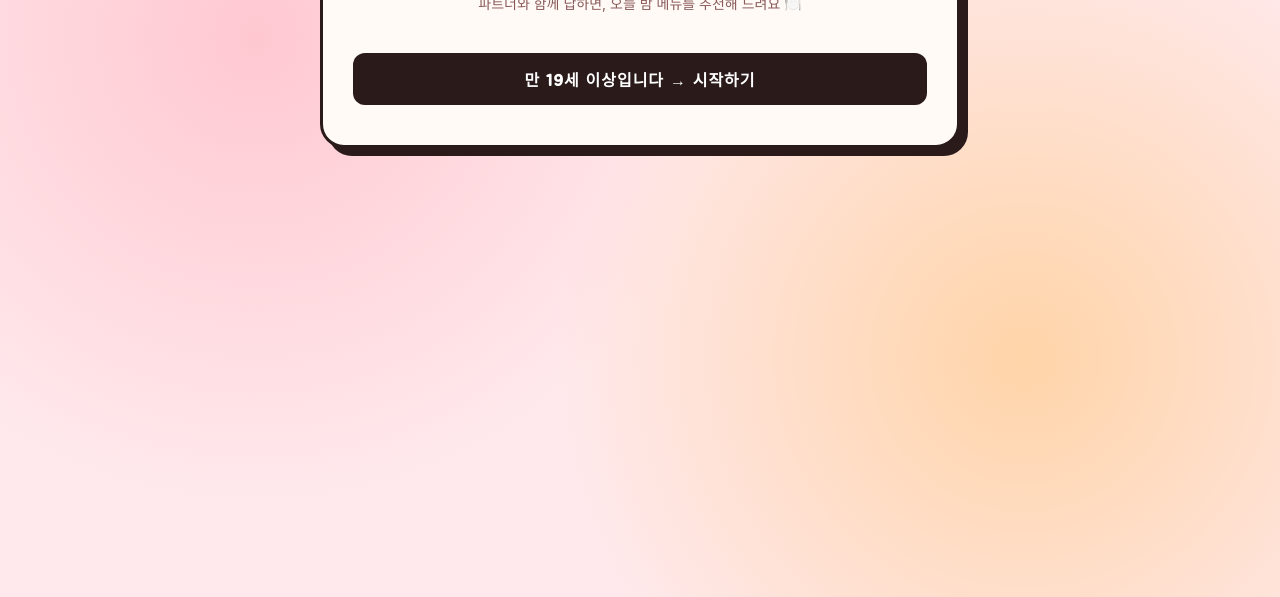
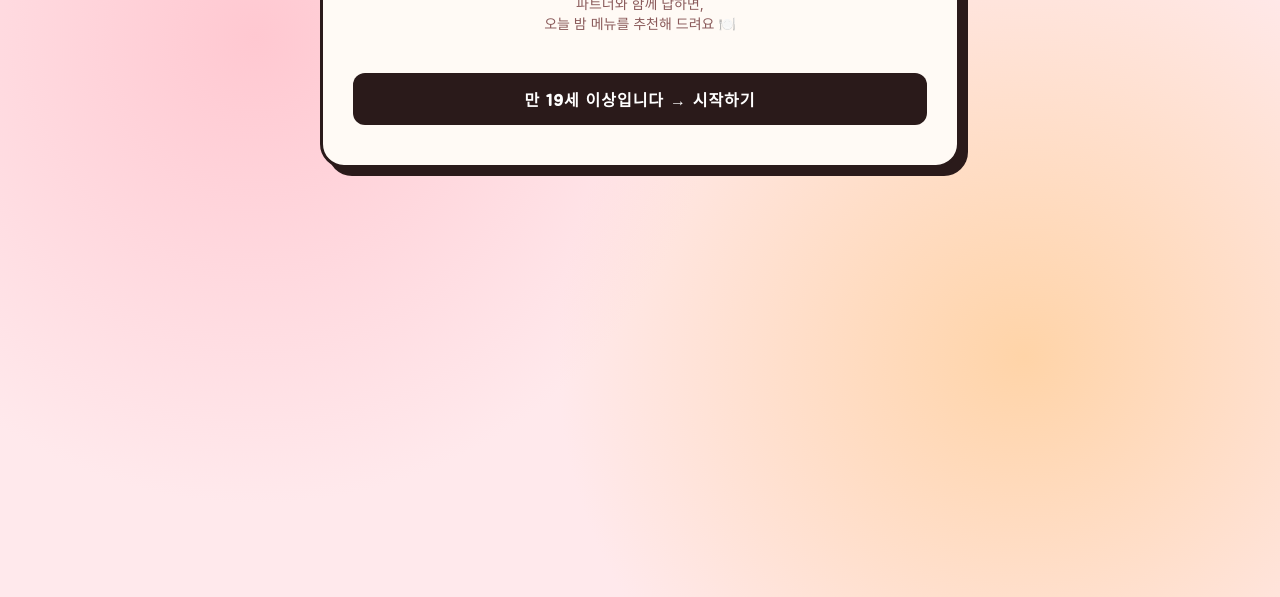
Before and after one commit to wwwbetterdaykr-debug/guide, a plain HTML site: page index.html in a window 1280 px wide. Shown: the part 203-800 px from the top of the page. Drawn offline with Linux system fonts and the light colour scheme; a web font is replaced by a local one.

Commit message:
Update index.html

```diff
--- a/index.html
+++ b/index.html
@@ -93,7 +93,7 @@
     <div style="text-align:center">
       <span class="badge">19+ ONLY</span>
       <h1>[섹슐랭가이드]<br>오늘의 체위 추천</h1>
-      <p class="subtitle">파트너와 함께 답하면, 오늘 밤 메뉴를 추천해 드려요 🍽️</p>
+      <p class="subtitle">파트너와 함께 답하면,<br>오늘 밤 메뉴를 추천해 드려요 🍽️</p>
       <button class="btn" onclick="startQuiz()">만 19세 이상입니다 → 시작하기</button>
     </div>
   </div>
```
